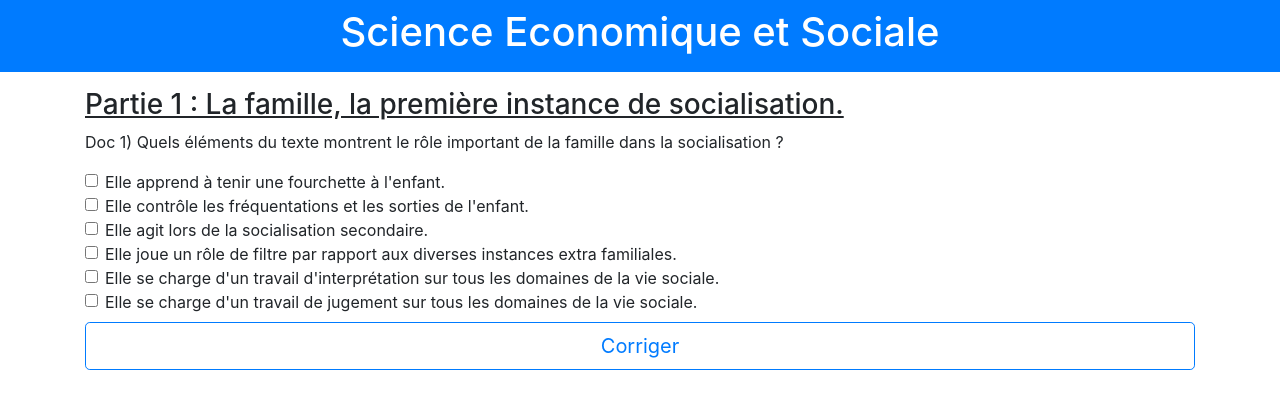
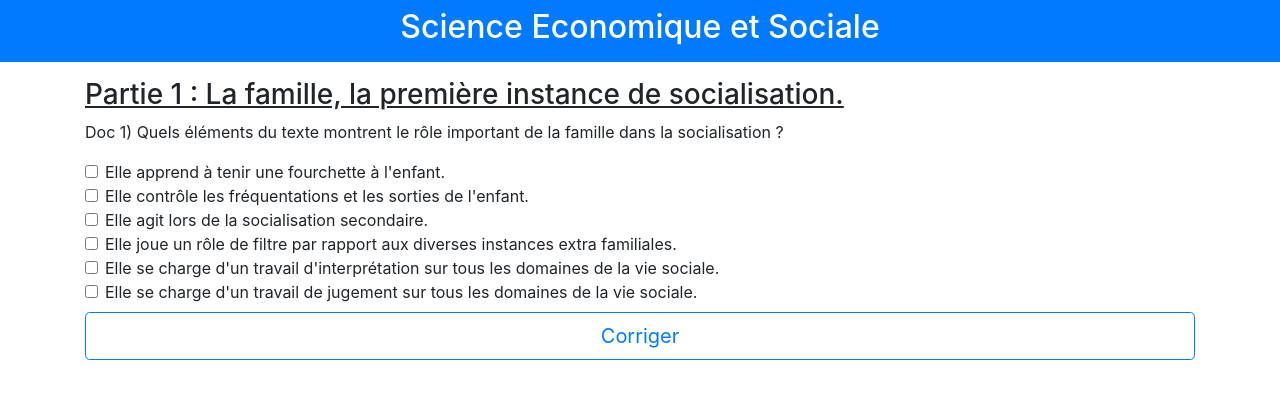
Before and after one commit to manaarii/web-site, a plain HTML site: page instance1.html in a window 1280 px wide. Drawn offline with nearby package versions, Linux system fonts and the light colour scheme.

Commit message:
fix: header

```diff
--- a/instance1.html
+++ b/instance1.html
@@ -17,7 +17,7 @@
 
   <!-- Header -->
   <div class="text-center text-white text-lg-start bg-primary p-2 mb-3">
-    <h1>Science Economique et Sociale</h1>
+    <h2>Science Economique et Sociale</h2>
   </div>
 
   <div class="container overflow-auto mb-3">
```
Also changed, not shown: instance2.html (+1 -1 lines), instance3.html (+1 -1 lines), instance4.html (+1 -1 lines).
